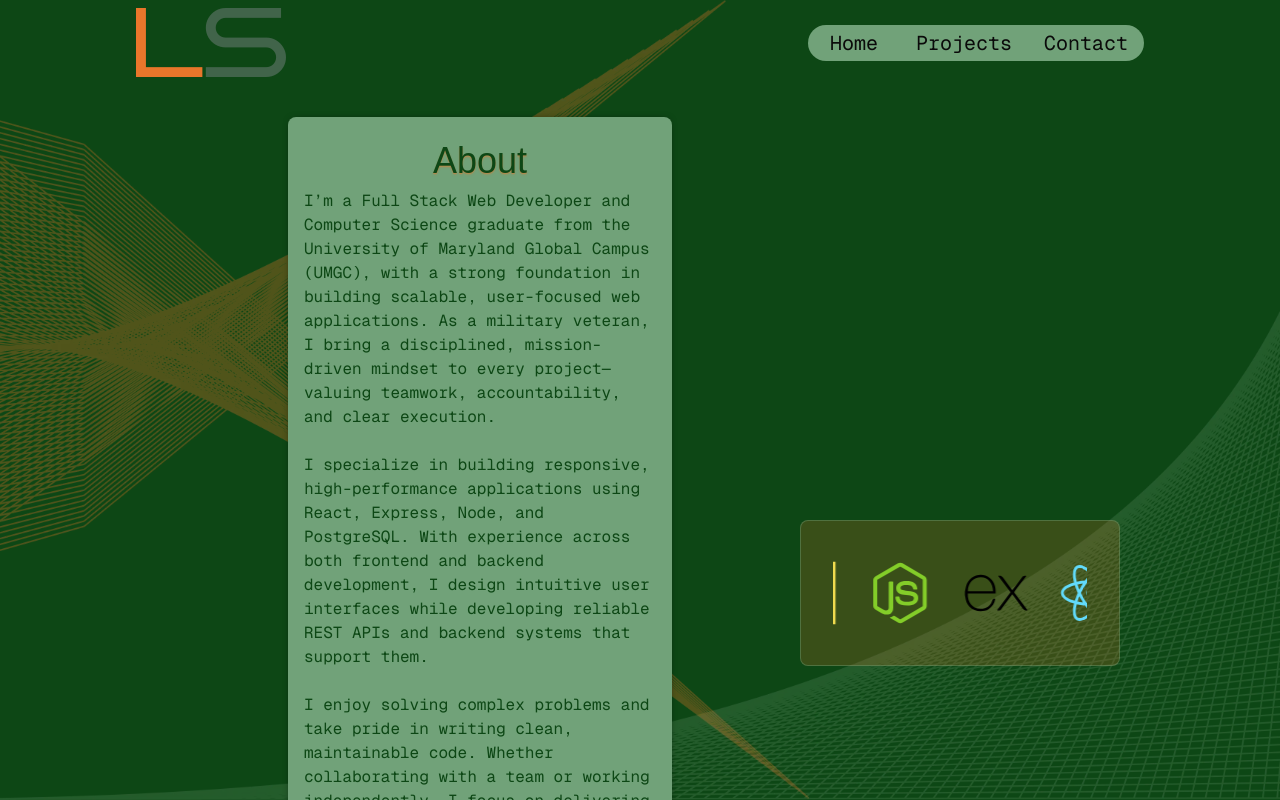
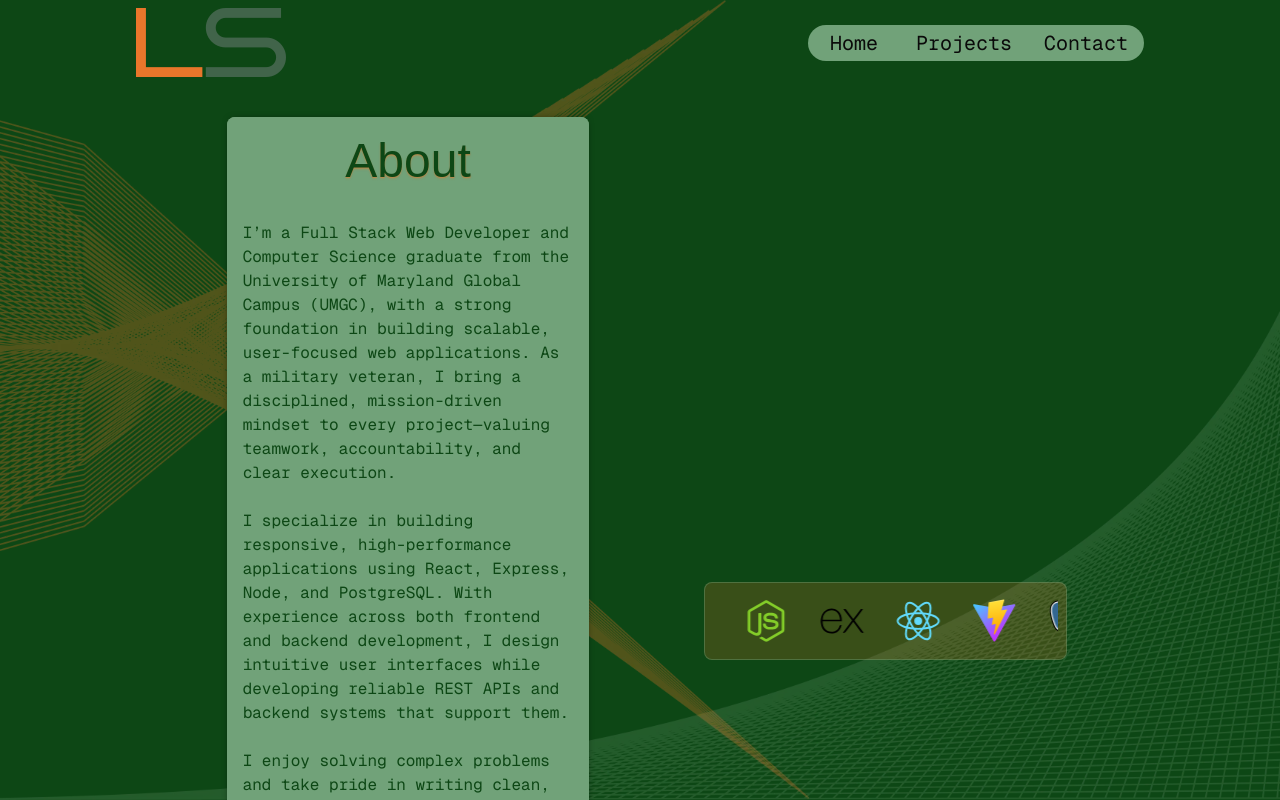
Before and after one commit to marefpceo/portfolio-react-vite, a React (Vite) app: page /about in a window 1280 px wide. Shown: the top 800 px of the page. Built offline with nearby package versions, Linux system fonts and the light colour scheme; a web font is replaced by a local one.

Commit message:
Updated About page styling for better response

```diff
--- a/src/components/TechStackDiv.jsx
+++ b/src/components/TechStackDiv.jsx
@@ -26,11 +26,11 @@ function TechStackDiv() {
   ];
 
   return (
-    <div className='my-8 p-8 flex flex-nowrap justify-evenly items-center bg-nature-accent/20 border border-nature-altLight/40 rounded-md'>
+    <div className='my-8 p-2 flex flex-nowrap justify-evenly items-center bg-nature-accent/20 border border-nature-altLight/40 rounded-md'>
       <Marquee className='[--duration:20s]'>
         {icons.map((icon) => (
           <span key={uuidv4()} className='mx-2'>
-            <img src={icon} alt={`${icon} icon`} width={64} />
+            <img src={icon} alt={`${icon} icon`} width={44} />
           </span>
         ))}
       </Marquee>
--- a/src/pages/About.jsx
+++ b/src/pages/About.jsx
@@ -2,9 +2,16 @@ import TechStackDiv from '../components/TechStackDiv';
 
 function About() {
   return (
-    <section className='m-4 p-4 min-h-full flex items-center'>
-      <div className='m-auto p-4 h-full w-2/5 rounded-md bg-nature-altLight text-nature-dark shadow-[0px_0px_10px_-5px] shadow-black'>
-        <h1 className='m-2 text-4xl text-center text-shadow-sm text-shadow-nature-accent/25'>
+    <section className='m-4 p-4 h-full w-11/12 flex flex-col items-center md:flex-row md:justify-evenly '>
+      <div
+        className='m-auto px-0 pt-0 pb-4 h-125 md:h-3/4 overflow-scroll md:w-2/3 lg:w-2/4 xl:w-2/5 rounded-md
+        bg-nature-altLight text-nature-dark shadow-[0px_0px_10px_-5px] shadow-black
+        [&>p]:text-center [&>p]:px-4 md:[&>p]:text-start no-scrollbar'
+      >
+        <h1
+          className='mb-4 mt-0 py-5 text-3xl sm:text-4xl md:text-5xl text-center text-shadow-sm
+          text-shadow-nature-accent/25 sticky top-0 bg-nature-altLight'
+        >
           About
         </h1>
         <p>
@@ -38,7 +45,7 @@ function About() {
         </p>
       </div>
 
-      <div className='w-1/3 overflow-hidden'>
+      <div className='w-full md:ml-12 md:w-1/3 lg:w-2/5 overflow-hidden'>
         <TechStackDiv />
       </div>
     </section>
```
